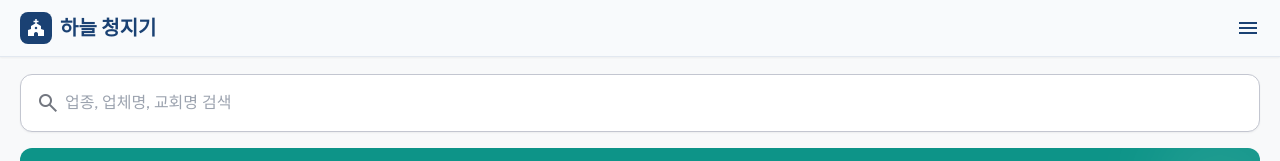
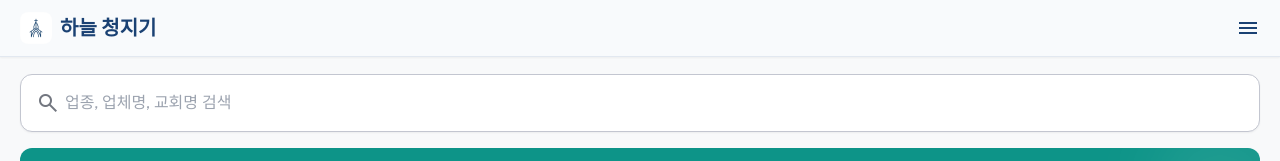
Before and after one commit to gumdalf7787art/sky-steward, a React (Vite) app: page / in a window 1280 px wide. Shown: the top 161 px of the page. Built offline with nearby package versions, Linux system fonts and the light colour scheme.

Commit message:
feat: 브라우저 파비콘 및 OG 이미지 추가 및 로고 업데이트

```diff
--- a/index.html
+++ b/index.html
@@ -4,6 +4,20 @@
     <meta charset="UTF-8" />
     <meta name="viewport" content="width=device-width, initial-scale=1.0" />
     <title>하늘 청지기</title>
+    <!-- Favicon -->
+    <link rel="icon" type="image/png" href="/favicon.png" />
+    <!-- Open Graph / Facebook -->
+    <meta property="og:type" content="website" />
+    <meta property="og:url" content="https://sky-steward.kr/" />
+    <meta property="og:title" content="하늘 청지기" />
+    <meta property="og:description" content="온라인 교회를 위한 스마트한 관리 솔루션" />
+    <meta property="og:image" content="/og-image.png" />
+    <!-- Twitter -->
+    <meta property="twitter:card" content="summary_large_image" />
+    <meta property="twitter:title" content="하늘 청지기" />
+    <meta property="twitter:description" content="온라인 교회를 위한 스마트한 관리 솔루션" />
+    <meta property="twitter:image" content="/og-image.png" />
+
     <link href="https://fonts.googleapis.com/css2?family=Public+Sans:wght@400;500;600;700;800&display=swap" rel="stylesheet"/>
     <link href="https://fonts.googleapis.com/css2?family=Material+Symbols+Outlined:wght,FILL@100..700,0..1&display=swap" rel="stylesheet"/>
     <script src="//t1.daumcdn.net/mapjsapi/bundle/postcode/prod/postcode.v2.js"></script>
--- a/src/components/Header.jsx
+++ b/src/components/Header.jsx
@@ -6,10 +6,8 @@ const Header = () => {
     <header className="bg-slate-50 dark:bg-slate-900 shadow-sm dark:shadow-none border-b border-slate-200 dark:border-slate-800 sticky top-0 z-50">
       <div className="flex justify-between items-center w-full px-5 py-3 max-w-7xl mx-auto">
         <Link to="/" className="flex items-center gap-2 hover:opacity-80 transition-opacity">
-          <div className="w-8 h-8 bg-[#1A4173] rounded-lg flex items-center justify-center">
-            <span className="material-symbols-outlined text-white text-[20px]" style={{ fontVariationSettings: "'FILL' 1" }}>
-              church
-            </span>
+          <div className="w-8 h-8 rounded-lg overflow-hidden flex items-center justify-center">
+            <img src="/favicon.png" alt="하늘 청지기 로고" className="w-full h-full object-cover" />
           </div>
           <h1 className="text-xl font-bold text-[#1A4173] dark:text-blue-400 font-headline-md">하늘 청지기</h1>
         </Link>
```
Also changed, not shown: public/favicon.png (added), public/og-image.png (added).
